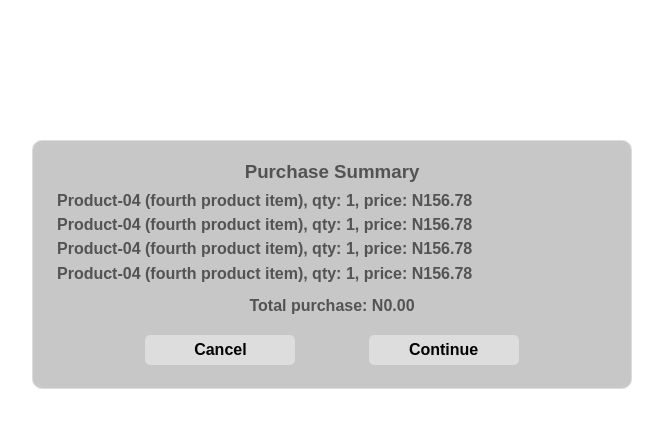
After one commit to sysion/SimpleEcommerce, a PHP site: page /confirm-checkout.html in a window 1280 px wide. The commit adds this page. Shown: the top 428 px of the page, without its empty margins (308-971 px from the left). Run offline with PHP 8.4, Linux system fonts and the light colour scheme.

Commit message:
Completed continue checkout summary page html/css

```diff
--- /dev/null
+++ b/confirm-checkout.html
@@ -0,0 +1,38 @@
+<!-- create this form dynamically using javascript -->
+<!DOCTYPE html>
+<html>
+<head>
+	<meta charset="utf-8">
+	<meta name="viewport" content="width=device-width, initial-scale=1.0">
+	<meta http-equiv="X-UA-Compatible" content="ie=edge">
+	<link rel="shortcut icon" type="image/icon" href="favicon2.png">
+	<link rel="stylesheet" type="text/css" href="css/normalize.css">
+	<link rel="stylesheet" type="text/css" href="css/style.css">
+	<title>Simple E-Commerce Cart</title>
+</head>
+	<body>
+		<section class="cart-checkout">
+			<h3>Purchase Summary</h3>
+
+			<div class="purchases">
+				<ul>
+					<li>Product-04 (fourth product item), qty: 1, price: N156.78</li>
+					<li>Product-04 (fourth product item), qty: 1, price: N156.78</li>
+					<li>Product-04 (fourth product item), qty: 1, price: N156.78</li>
+					<li>Product-04 (fourth product item), qty: 1, price: N156.78</li>
+				</ul>
+			</div>
+
+			<p>Total purchase: <strong>N0.00</strong></p>
+
+			<div class="cart-checkout-footer">
+				<button class="cancel-checkout-btn">Cancel</button>
+				<button class="continue-checkout-btn">Continue</button>
+			</div>
+		</section>
+	</body>
+</html>
+<!--
+Paytool92#
+pk_test_a3ca3bbb0e1fda548bb0f946d70a71c053b3937c
+-->
--- a/css/style.css
+++ b/css/style.css
@@ -323,7 +323,74 @@ main{
 	color: #aa3333;
 }
 
+.cart-checkout{
+	position: absolute;
+	top: 10rem;
+	left: 1%;
+	right: 1%;
+	width: 95%;
+	/*max-width: 60rem;*/
+	margin: 4rem auto auto auto;
+	padding: 2rem;
+	/*display: grid;
+	grid-template-columns: 1fr;
+	grid-template-rows: repeat(6, 1fr);*/
+	border: 0.1rem solid #dddddd;
+	border-radius: 1rem;
+	background-color: rgba(185, 185, 185, 0.8);
+}
+
+.cart-checkout h3{
+	text-align: center;
+	padding-bottom: 0.5rem;
+}
+
+.purchases ul{
+	list-style: none;
+}
+
+.purchases li{
+	padding: 0.2rem;
+	margin: 0.2rem;
+}
+
+.cart-checkout p{
+	padding-top: 1rem;
+	padding-bottom: 2rem;
+	text-align: center;
+}
+
+.cart-checkout-footer{
+	width: 80%;
+	margin: 0 auto;
+	display: flex;
+	flex-direction: row;
+	justify-content: space-around;
+}
+
+.cancel-checkout-btn{
+	width: 8rem;
+	height: 3rem;
+	font-size: 1.4rem;
+	font-weight: bold;
+	border-radius: 0.5rem;
+	margin-bottom: 0.3rem;
+}
+
+.continue-checkout-btn{
+	width: 8rem;
+	height: 3rem;
+	font-size: 1.4rem;
+	font-weight: bold;
+	border-radius: 0.5rem;
+	margin-bottom: 0.3rem;
+}
+
 #login-register{
+	position: absolute;
+	top: 10rem;
+	left: 1%;
+	right: 1%;
 	width: 95%;
 	max-width: 40rem;
 	margin: 4rem auto auto auto;
@@ -334,11 +401,6 @@ main{
 	border: 0.1rem solid #dddddd;
 	border-radius: 1rem;
 	background-color: rgba(185, 185, 185, 0.8);
-
-	position: absolute;
-	top: 10rem;
-	left: 1%;
-	right: 1%;
 }
 
 .form-header{
@@ -506,6 +568,23 @@ footer{
 		top: 8rem;
 	}
 
+	.cart-checkout{
+		width: 95%;
+		max-width: 60rem;
+	}
+
+	.cancel-checkout-btn{
+		width: 15rem;
+		height: 3rem;
+		font-size: 1.6rem;
+	}
+
+	.continue-checkout-btn{
+		width: 15rem;
+		height: 3rem;
+		font-size: 1.6rem;
+	}
+
 	#login-register{
 		/*position: absolute;
 		top: 10rem;
```
Also changed, not shown: index.html (+21 -0 lines), js/main.js (+22 -0 lines).
